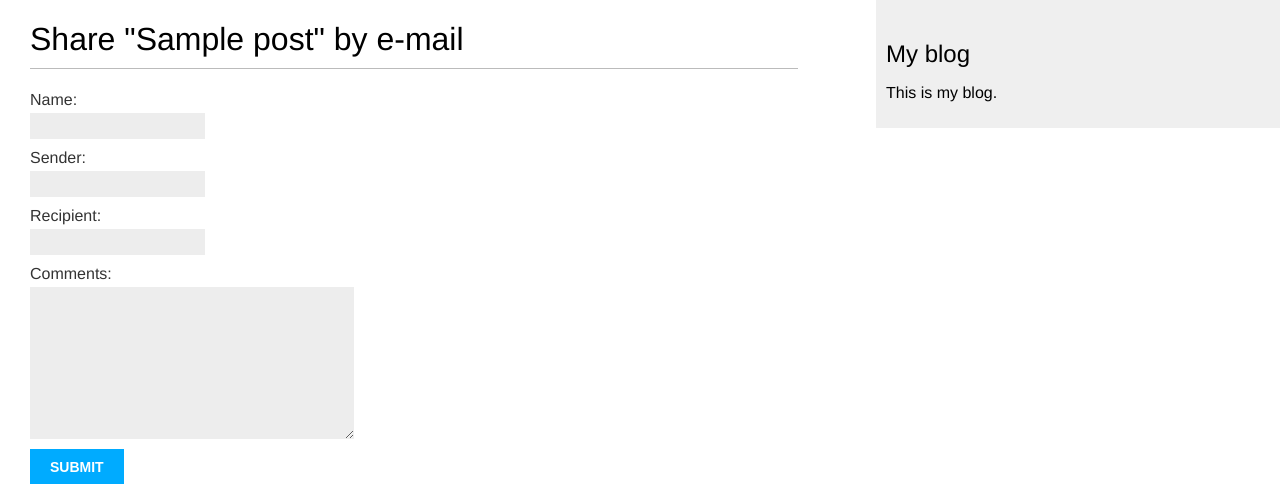
After one commit to Nifdi01/BlogVibe, a Django app: page /blog/1/share/ in a window 1280 px wide. The commit adds this page. Shown: the top 484 px of the page. Run offline with Django 4.2, Linux system fonts and the light colour scheme; tables that the repository leaves empty hold one stand-in row (values such as "Sample post").

Commit message:
Created share form and email sending system

```diff
--- /dev/null
+++ b/blogvibe/blog/forms.py
@@ -0,0 +1,7 @@
+from django import forms
+
+class EmailPostForm(forms.Form):
+    name = forms.CharField(max_length=255)
+    sender = forms.EmailField()
+    recipient = forms.EmailField()
+    comments = forms.CharField(required=False, widget=forms.Textarea)
--- a/blogvibe/blog/templates/blog/post/detail.html
+++ b/blogvibe/blog/templates/blog/post/detail.html
@@ -9,4 +9,7 @@
         Published {{post.publish}} by {{post.author}}
     </p>
     {{post.body|linebreaks}}
+    <p>
+        <a href="{% url "blog:post_share" post.id %}">Share this post</a>
+    </p>
 {% endblock content %}
--- /dev/null
+++ b/blogvibe/blog/templates/blog/post/share.html
@@ -0,0 +1,19 @@
+{% extends "blog/base.html" %}
+
+{% block title %}Share a post{% endblock title %}
+
+{% block content %}
+{% if sent %}
+    <h1>E-mail succesfully sent</h1>
+    <p>
+        "{{post.title}}" was succesfully sent to {{form.cleaned_data.to}}
+    </p>
+{% else %}
+    <h1>Share "{{post.title}}" by e-mail</h1>
+    <form method="post">
+        {% csrf_token %}
+        {{form.as_p}}
+        <input type="submit" values="Send e-mail">
+    </form>
+{% endif %}
+{% endblock content %}
--- a/blogvibe/blog/urls.py
+++ b/blogvibe/blog/urls.py
@@ -1,9 +1,10 @@
 from django.urls import path
-from .views import post_list, post_detail, PostListView
+from .views import post_list, post_detail, PostListView, post_share
 
 app_name='blog'
 
 urlpatterns = [
     path('', PostListView.as_view(), name='post_list'),
     path('<int:year>/<int:month>/<int:day>/<slug:post>', post_detail, name='post_detail'),
+    path('<int:post_id>/share/', post_share, name='post_share'),
 ]
--- a/blogvibe/blog/views.py
+++ b/blogvibe/blog/views.py
@@ -2,6 +2,8 @@
 from .models import Post
 from django.core.paginator import Paginator, EmptyPage, PageNotAnInteger
 from django.views.generic import ListView
+from .forms import EmailPostForm
+from django.core.mail import send_mail
 
 
 class PostListView(ListView):
@@ -36,6 +38,7 @@
 
 
 def post_detail(request, year, month, day, post):
+
     post = get_object_or_404(Post,
                              publish__year=year,
                              publish__month=month,
@@ -45,3 +48,30 @@
     return render(request,
                   'blog/post/detail.html',
                   {'post': post})
+
+def post_share(request, post_id):
+    post = get_object_or_404(Post, id=post_id, status=Post.Status.PUBLISHED)
+    sent = False
+    if request.method == 'POST':
+    # Form was submitted
+        form = EmailPostForm(request.POST)
+        if form.is_valid():
+        # Form fields passed validation
+            cd = form.cleaned_data
+            post_url = request.build_absolute_uri(
+            post.get_absolute_url())
+            subject = f"{cd['name']} recommends you read " \
+            f"{post.title}"
+            message = f"Read {post.title} at {post_url}\n\n" \
+            f"{cd['name']}\'s comments: {cd['comments']}"
+            send_mail(subject, message, 'your_account@gmail.com',
+            [cd['recipient']])
+            sent = True
+    else:
+        form = EmailPostForm()
+
+    data = {'post':post,
+            'form':form,
+            'sent':sent,
+            }
+    return render(request, 'blog/post/share.html', data)
```
Also changed, not shown: blogvibe/blogvibe/settings.py (+7 -0 lines).
